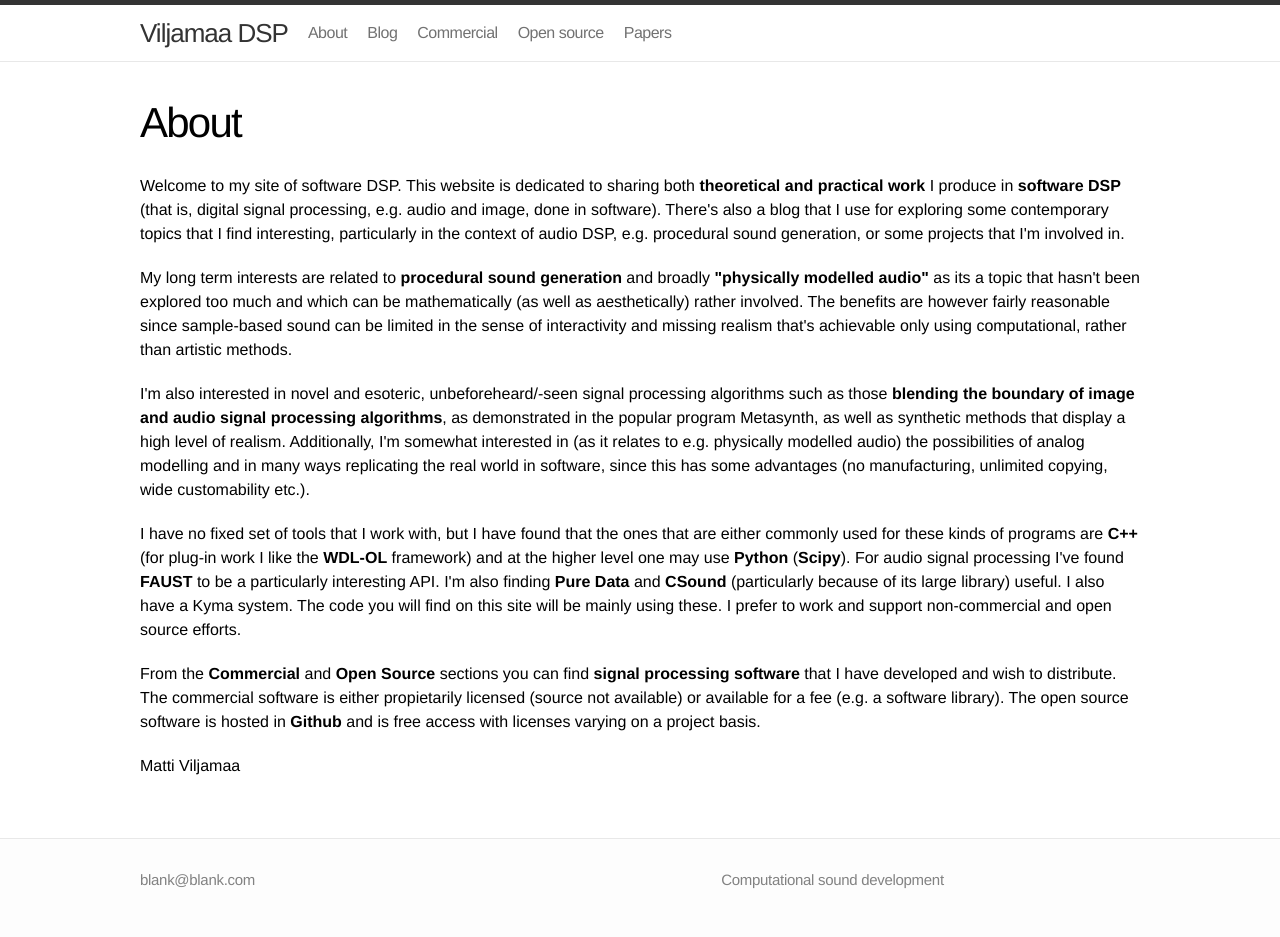
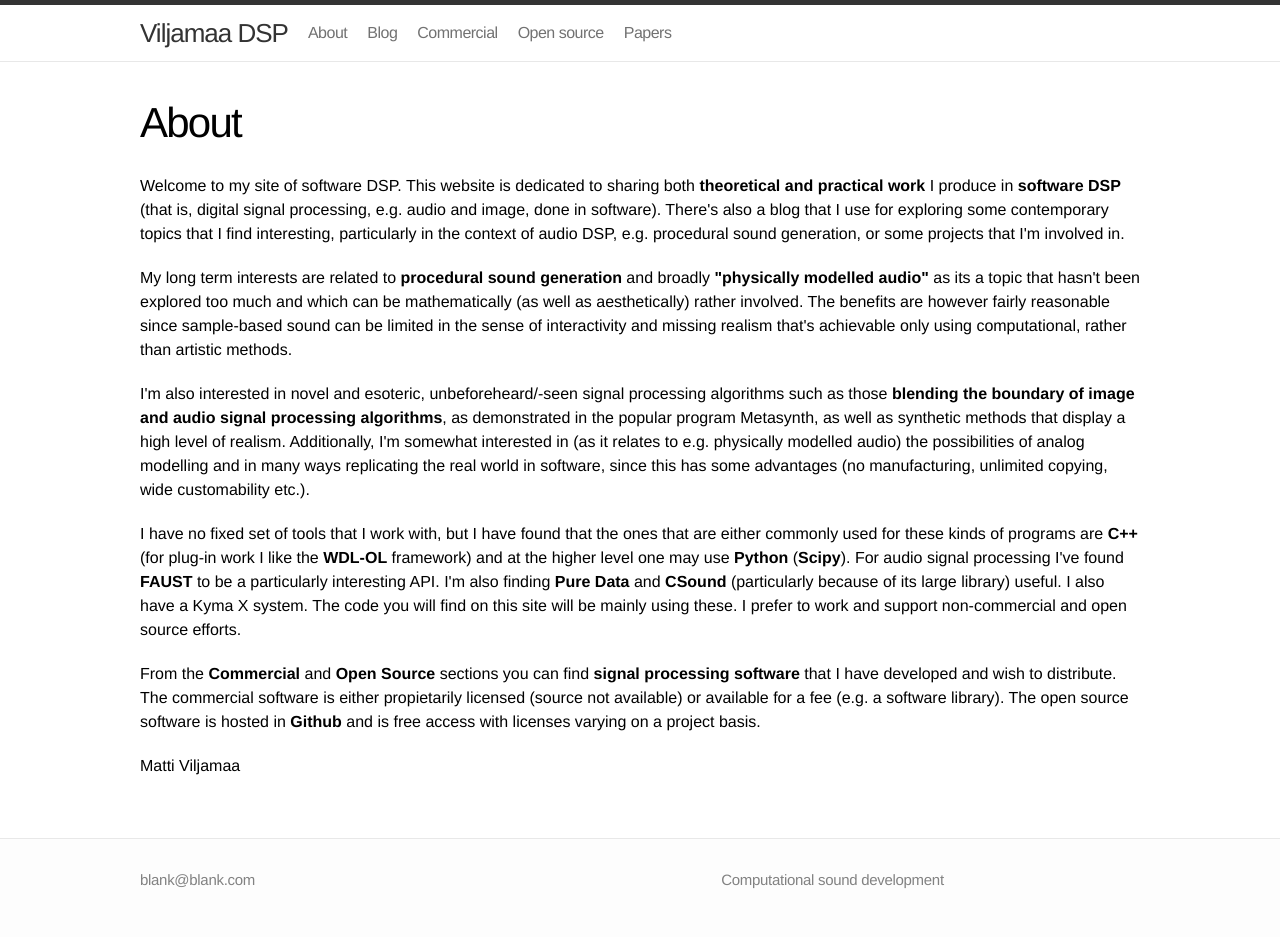
Before and after one commit to mviljamaa/mviljamaa.github.io, a Jekyll site: the page built from about/index.markdown, in a window 1280 px wide. Built offline with Jekyll 4.4.1, drawn with Linux system fonts in a browser that asks for light colours.

```diff
--- a/about/index.markdown
+++ b/about/index.markdown
@@ -21,7 +21,7 @@ tags: []
 
 <p>I'm also interested in novel and esoteric, unbeforeheard/-seen signal processing algorithms such as those <b>blending the boundary of image and audio signal processing algorithms</b>, as demonstrated in the popular program Metasynth, as well as synthetic methods that display a high level of realism. Additionally, I'm somewhat interested in (as it relates to e.g. physically modelled audio) the possibilities of analog modelling and in many ways replicating the real world in software, since this has some advantages (no manufacturing, unlimited copying, wide customability etc.).</p>
 
-<p> I have no fixed set of tools that I work with, but I have found that the ones that are either commonly used for these kinds of programs are <b>C++</b> (for plug-in work I like the <b>WDL-OL</b> framework) and at the higher level one may use <b>Python</b> (<b>Scipy</b>). For audio signal processing I've found <b>FAUST</b> to be a particularly interesting API. I'm also finding <b>Pure Data</b> and <b>CSound</b> (particularly because of its large library) useful. I also have a Kyma system. The code you will find on this site will be mainly using these. I prefer to work and support non-commercial and open source efforts.</p>
+<p> I have no fixed set of tools that I work with, but I have found that the ones that are either commonly used for these kinds of programs are <b>C++</b> (for plug-in work I like the <b>WDL-OL</b> framework) and at the higher level one may use <b>Python</b> (<b>Scipy</b>). For audio signal processing I've found <b>FAUST</b> to be a particularly interesting API. I'm also finding <b>Pure Data</b> and <b>CSound</b> (particularly because of its large library) useful. I also have a Kyma X system. The code you will find on this site will be mainly using these. I prefer to work and support non-commercial and open source efforts.</p>
 
 <p> From the <b>Commercial</b> and <b>Open Source</b> sections you can find <b>signal processing software</b> that I have developed and wish to distribute. The commercial software is either propietarily licensed (source not available) or available for a fee (e.g. a software library). The open source software is hosted in <b>Github</b> and is free access with licenses varying on a project basis.
 </p>
```
